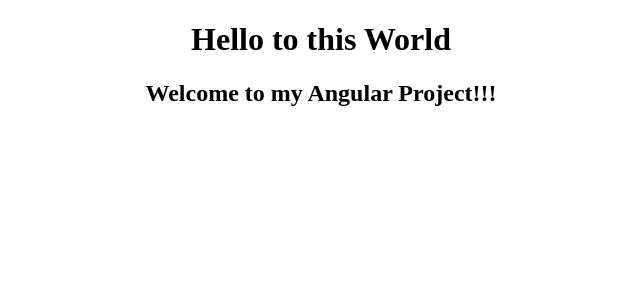
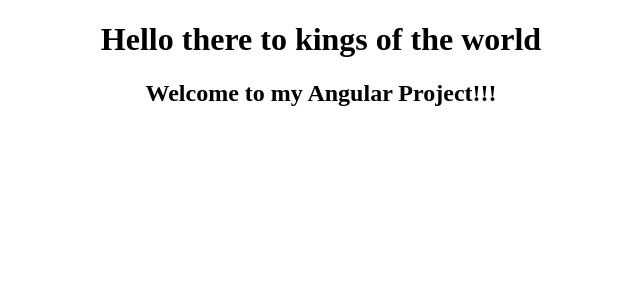
Before and after one commit to thifaya/project2, an Angular app: page / in a window 1280 px wide. Shown: the top 300 px of the page, without its empty margins (319-959 px from the left). Built offline with nearby package versions, Linux system fonts and the light colour scheme.

Commit message:
branch 1

```diff
--- a/src/app/app.component.html
+++ b/src/app/app.component.html
@@ -1,6 +1,6 @@
 
 <div style="text-align:center">
-  <h1>Hello to this World</h1>
+  <h1>Hello there to kings of the world</h1>
   <h2>
     Welcome to {{ title }}!
   </h2>
```
